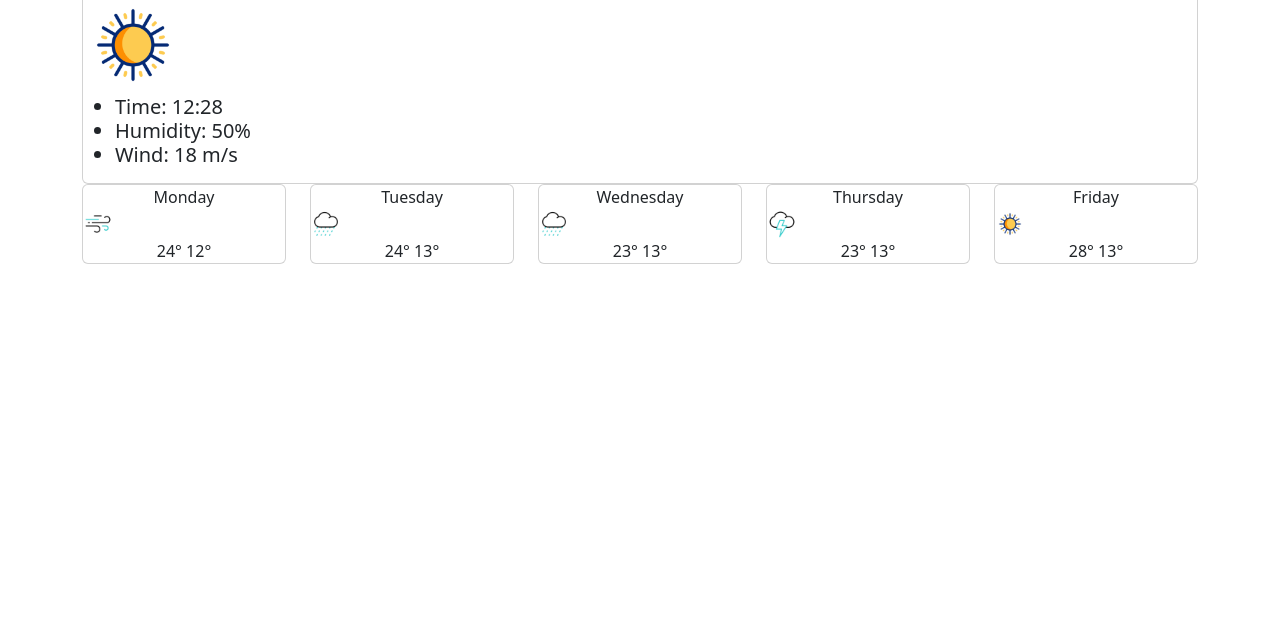
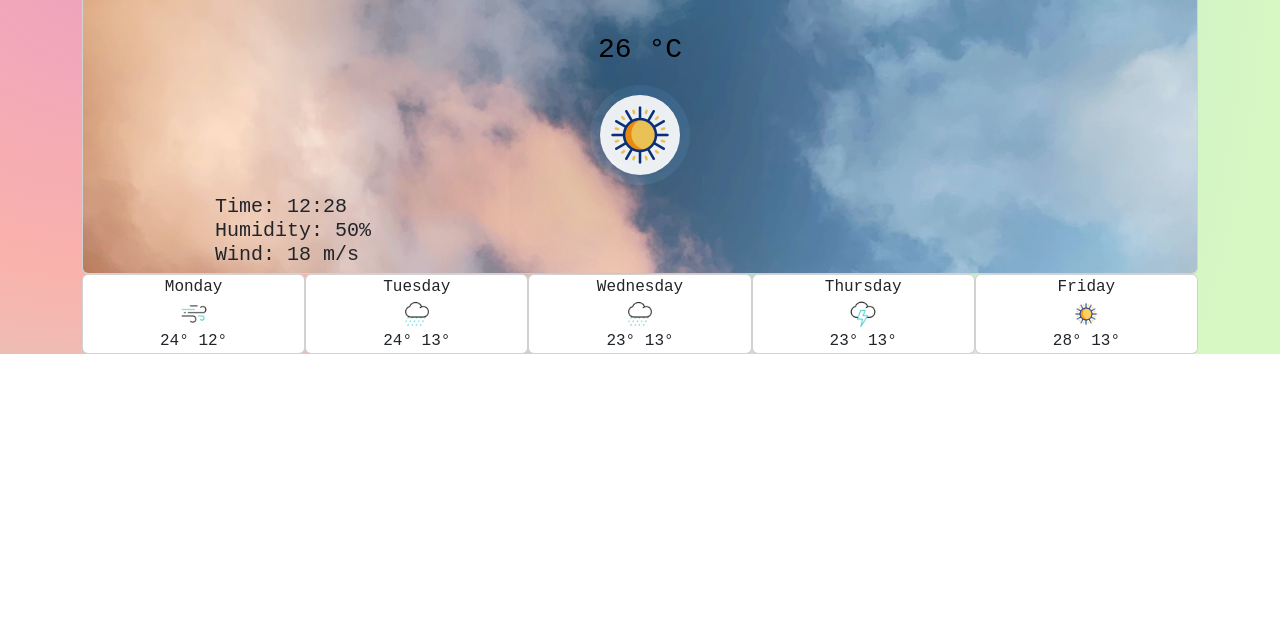
Before and after one commit to Yulia-1312/Garbanzito-small1, a website built with Parcel: page index.html in a window 1280 px wide. Shown: the part 180-800 px from the top of the page. Built offline with nearby package versions, Linux system fonts and the light colour scheme.

Commit message:
Fixing css link

```diff
--- a/index.html
+++ b/index.html
@@ -15,7 +15,7 @@
       crossorigin="anonymous"
     ></script>
     <script src="https://unpkg.com/axios@1.1.2/dist/axios.min.js"></script>
-    <link href="src/styles.css" />
+    <link rel="stylesheet" type="text/css" href="src/styles.css" />
   </head>
 
   <body>
--- a/src/styles.css
+++ b/src/styles.css
@@ -31,7 +31,7 @@ form {
   text-align: center;
 }
 .class-body {
-  background: #cde9ff;
+  background-image: url("../images/background.png");
   background-size: cover;
   border-radius: 5px;
 }
```
